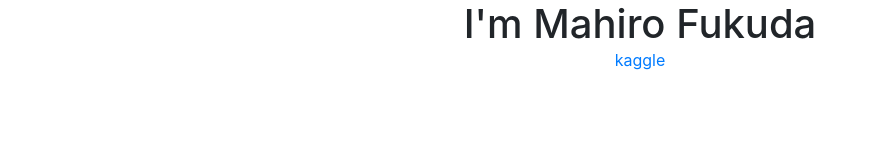
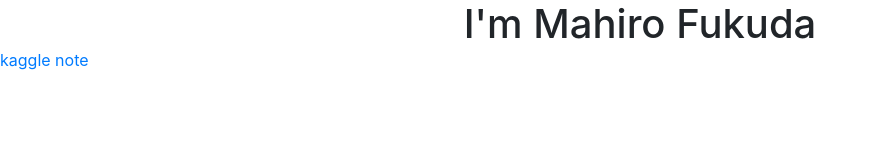
Before and after one commit to poteto0/poteto0.github.io, a plain HTML site: page index.html in a window 1280 px wide. Shown: the whole page, without its empty margins (0-876 px from the left). Drawn offline with Linux system fonts and the light colour scheme.

Commit message:
Update index.html

```diff
--- a/index.html
+++ b/index.html
@@ -6,9 +6,11 @@
   <div class="masthead-content">
    <div class="container">
     <h1 class="masthead-heading mb-0">I'm Mahiro Fukuda</h1>
-
-    <a href="https://www.kaggle.com/mahirofukuda">kaggle</a>
    </div>
   </div>
  </header>
+ <body>
+  <a href="https://www.kaggle.com/mahirofukuda">kaggle</a>
+  <a href="https://note.com/jageimo_hatake/">note</a>
+ </body>
 </html>
```
